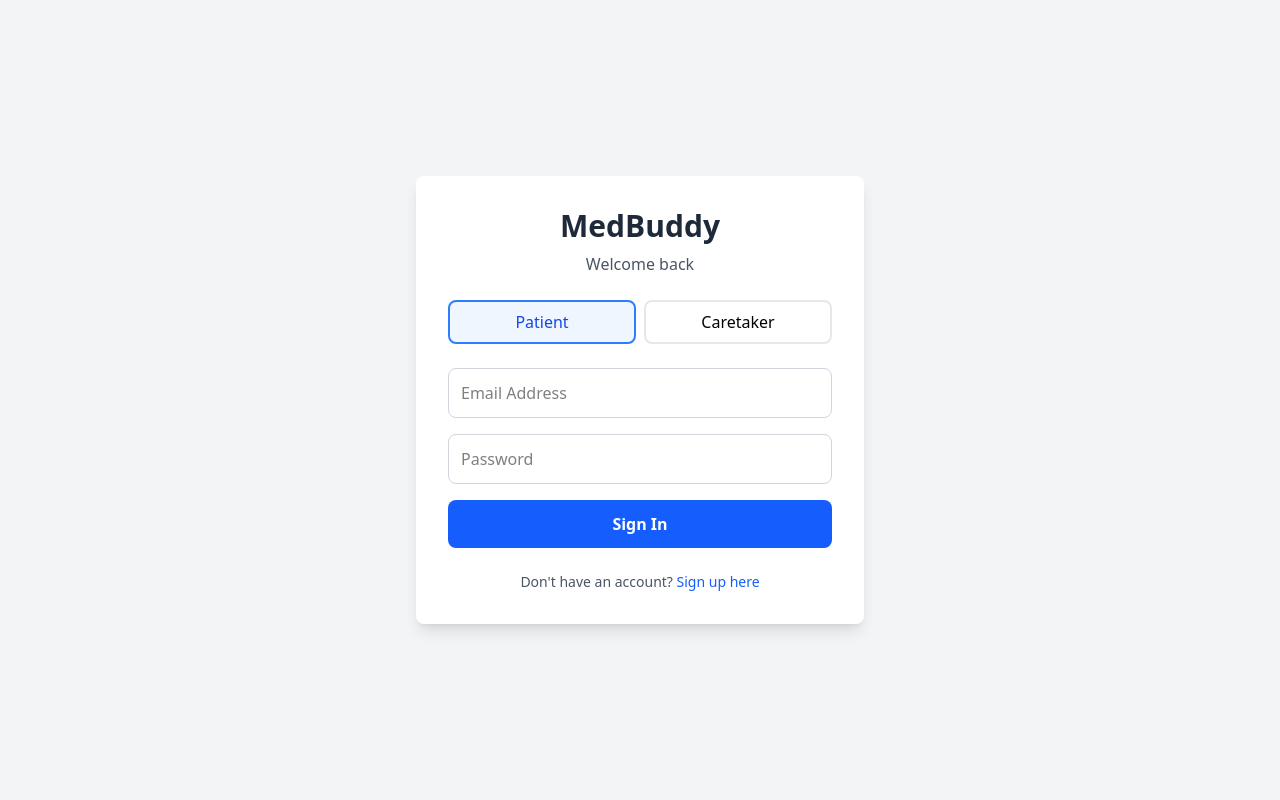
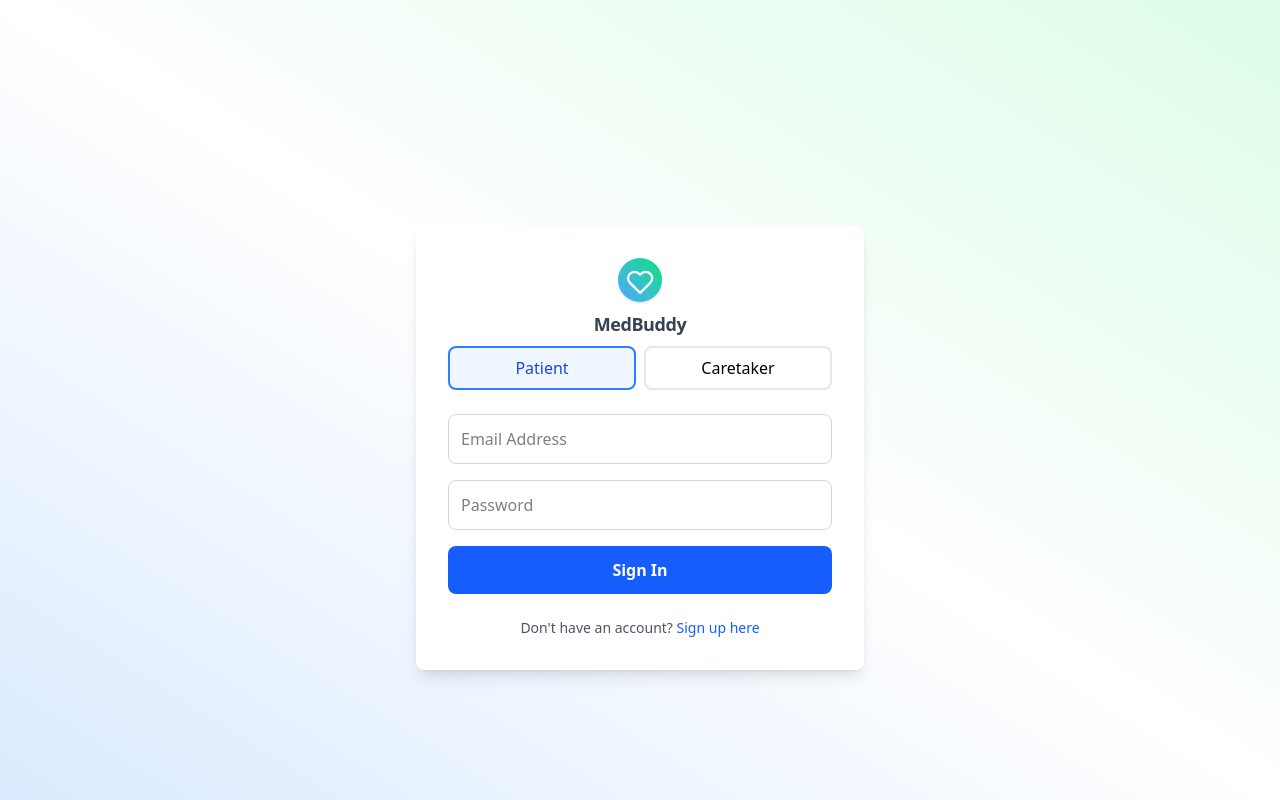
Before and after one commit to pratham7723/medbuddyassigment, a React (Vite) app: page /auth in a window 1280 px wide. Built offline with nearby package versions, Linux system fonts and the light colour scheme; no server answers.

Commit message:
authupdation2

```diff
--- a/src/pages/Auth.tsx
+++ b/src/pages/Auth.tsx
@@ -197,15 +197,17 @@ export default function Auth() {
   };
 
   return (
-    <div className="min-h-screen bg-gray-100 flex items-center justify-center px-4">
-      <div className="bg-white p-8 rounded-lg shadow-lg w-full max-w-md space-y-6">
-        <div className="text-center">
-          <h1 className="text-3xl font-bold text-gray-800 mb-2">MedBuddy</h1>
-          <p className="text-gray-600">
-            {isSignup ? "Create your account" : "Welcome back"}
-          </p>
+    <div className="min-h-screen flex flex-col items-center justify-center bg-gradient-to-tr from-blue-100 via-white to-green-100 relative overflow-hidden px-4">
+      <div className="bg-white p-8 rounded-lg shadow-lg w-full max-w-md space-y-6 mt-24">
+        {/* Logo inside the card as header */}
+        <div className="flex flex-col items-center mb-2">
+          <span className="bg-gradient-to-tr from-blue-400 to-green-400 p-2 rounded-full shadow mb-2">
+            <svg width="28" height="28" viewBox="0 0 24 24" fill="none" stroke="#fff" strokeWidth="2" strokeLinecap="round" strokeLinejoin="round">
+              <path d="M20.8 6.6a5.5 5.5 0 0 0-7.8 0l-.9.9-.9-.9a5.5 5.5 0 0 0-7.8 7.8l.9.9 7.8 7.8 7.8-7.8.9-.9a5.5 5.5 0 0 0 0-7.8z"></path>
+            </svg>
+          </span>
+          <span className="font-bold text-lg text-gray-700 tracking-tight">MedBuddy</span>
         </div>
-
         {/* Role Selection Buttons */}
         <div className="flex gap-2">
           <button
```
